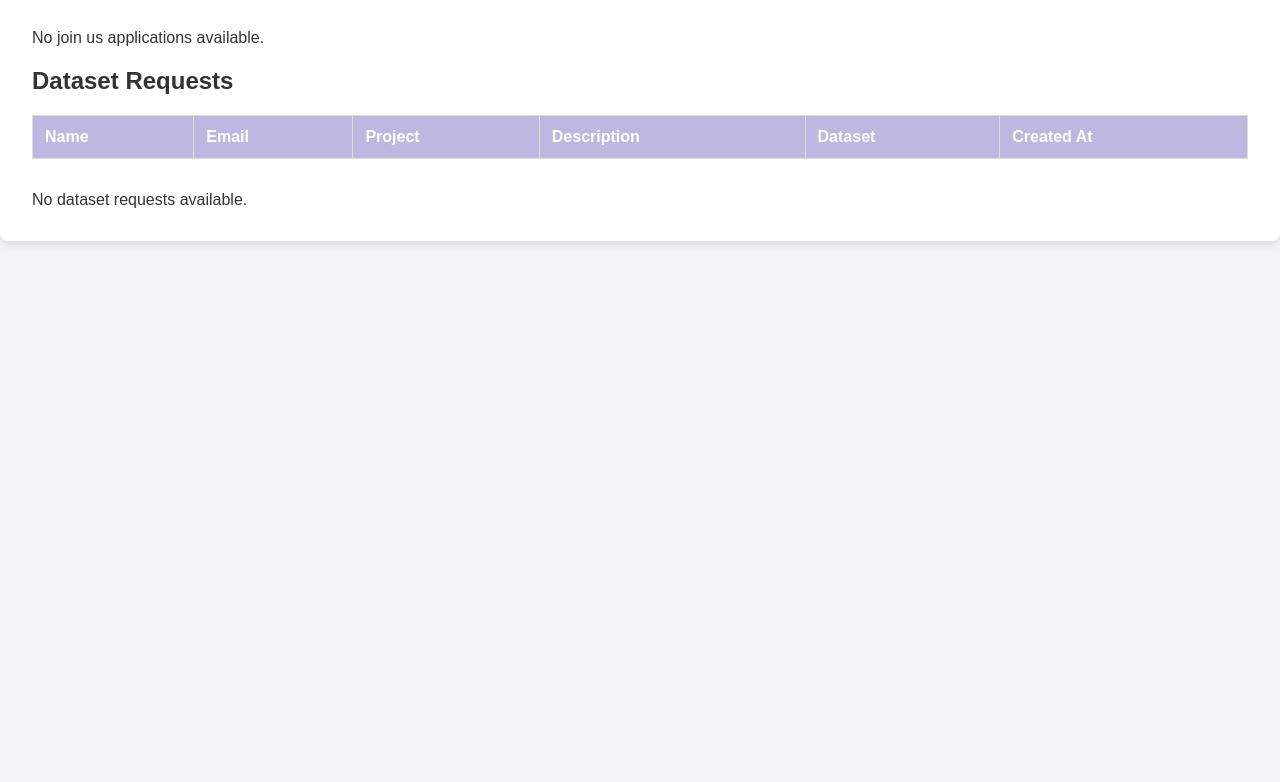
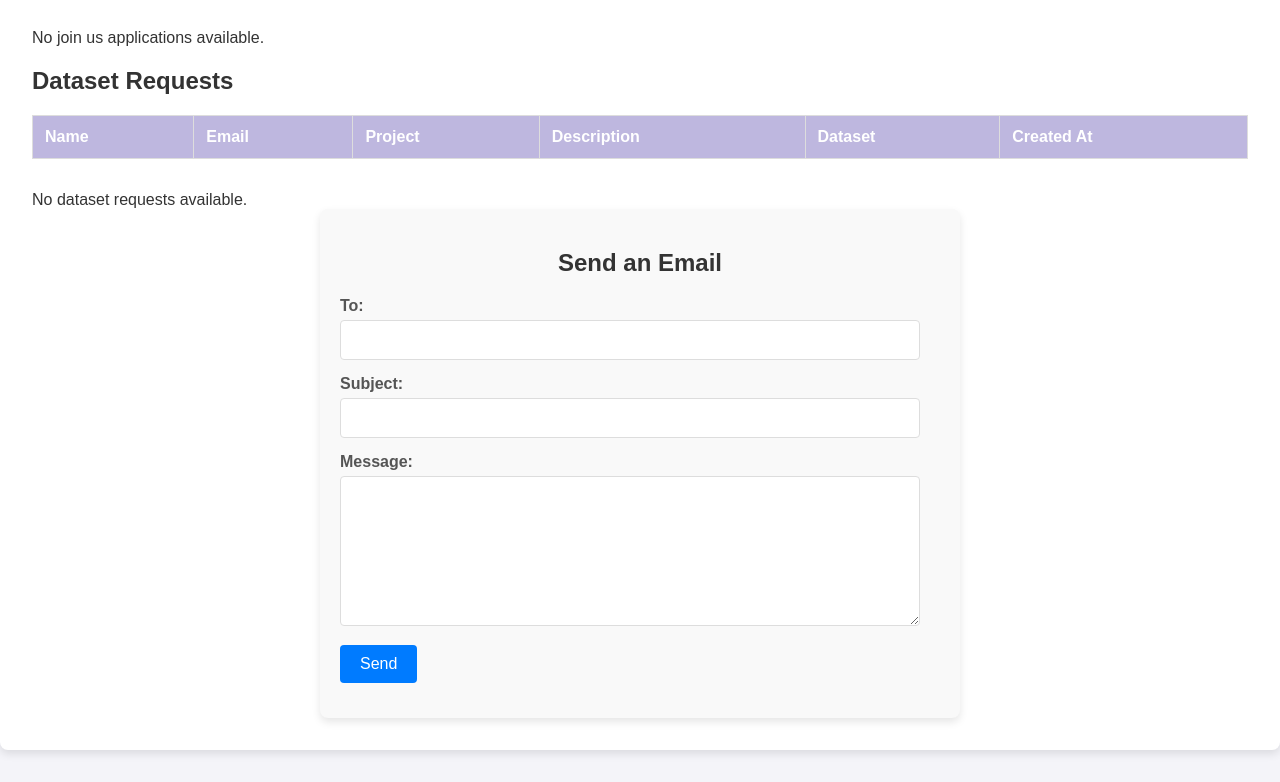
Before and after one commit to Cg2611/VC-Website, a website: page vc_lab_backend/public/landing.html in a window 1280 px wide. Shown: the part 856-1638 px from the top of the page. Before the commit the page ends 1129 px from the top, so only its background shows below. Drawn offline with Linux system fonts and the light colour scheme; no server answers.

Commit message:
Mail feature added

```diff
--- a/vc_lab_backend/public/landing.css
+++ b/vc_lab_backend/public/landing.css
@@ -109,3 +109,67 @@ footer {
     width: 100%;
     bottom: 0;
 }
+
+.mail-section {
+    max-width: 600px;
+    margin: 0 auto;
+    padding: 20px;
+    background-color: #f9f9f9;
+    border-radius: 8px;
+    box-shadow: 0 4px 8px rgba(0, 0, 0, 0.1);
+}
+
+.mail-section h2 {
+    font-size: 1.5em;
+    margin-bottom: 20px;
+    color: #333;
+    text-align: center;
+}
+
+.mail-section label {
+    display: block;
+    font-weight: bold;
+    margin-bottom: 5px;
+    color: #555;
+}
+
+.mail-section input,
+.mail-section textarea {
+    width: calc(100% - 20px);
+    padding: 10px;
+    margin-bottom: 15px;
+    border: 1px solid #ddd;
+    border-radius: 4px;
+    box-sizing: border-box;
+}
+
+.mail-section input[type="email"],
+.mail-section input[type="text"] {
+    height: 40px;
+}
+
+.mail-section textarea {
+    height: 150px;
+    resize: vertical;
+}
+
+.mail-section button {
+    display: inline-block;
+    padding: 10px 20px;
+    background-color: #007bff;
+    color: white;
+    border: none;
+    border-radius: 4px;
+    cursor: pointer;
+    font-size: 1em;
+}
+
+.mail-section button:hover {
+    background-color: #0056b3;
+}
+
+#status {
+    margin-top: 15px;
+    font-weight: bold;
+    text-align: center;
+}
--- a/vc_lab_backend/public/landing.html
+++ b/vc_lab_backend/public/landing.html
@@ -122,6 +122,46 @@
             </table>
             <div class="no-data" id="dataset-request-no-data">No dataset requests available.</div>
         </div>
+
+        <div class="mail-section">
+            <h2>Send an Email</h2>
+            <form id="mailForm">
+                <label for="to">To:</label>
+                <input type="email" id="to" name="to" required>
+                <label for="subject">Subject:</label>
+                <input type="text" id="subject" name="subject" required>
+                <label for="message">Message:</label>
+                <textarea id="message" name="message" required></textarea>
+                <button type="submit">Send</button>
+            </form>
+            <div id="status"></div>
+        </div>
+
+        <script>
+            document.getElementById('mailForm').addEventListener('submit', async (e) => {
+                e.preventDefault();
+                const to = document.getElementById('to').value;
+                const subject = document.getElementById('subject').value;
+                const message = document.getElementById('message').value;
+
+                const response = await fetch('/send-mail', {
+                    method: 'POST',
+                    headers: {
+                        'Content-Type': 'application/json',
+                    },
+                    body: JSON.stringify({ to, subject, message }),
+                });
+
+                const statusDiv = document.getElementById('status');
+                if (response.ok) {
+                    statusDiv.textContent = 'Email sent successfully!';
+                    statusDiv.style.color = 'green';
+                } else {
+                    statusDiv.textContent = 'Failed to send email.';
+                    statusDiv.style.color = 'red';
+                }
+            });
+        </script>
     </main>
     <footer id="footer">
         <p>&copy; 2024 VC. All rights reserved.</p>
```
Also changed, not shown: vc_lab_backend/server.js (+37 -1 lines).
